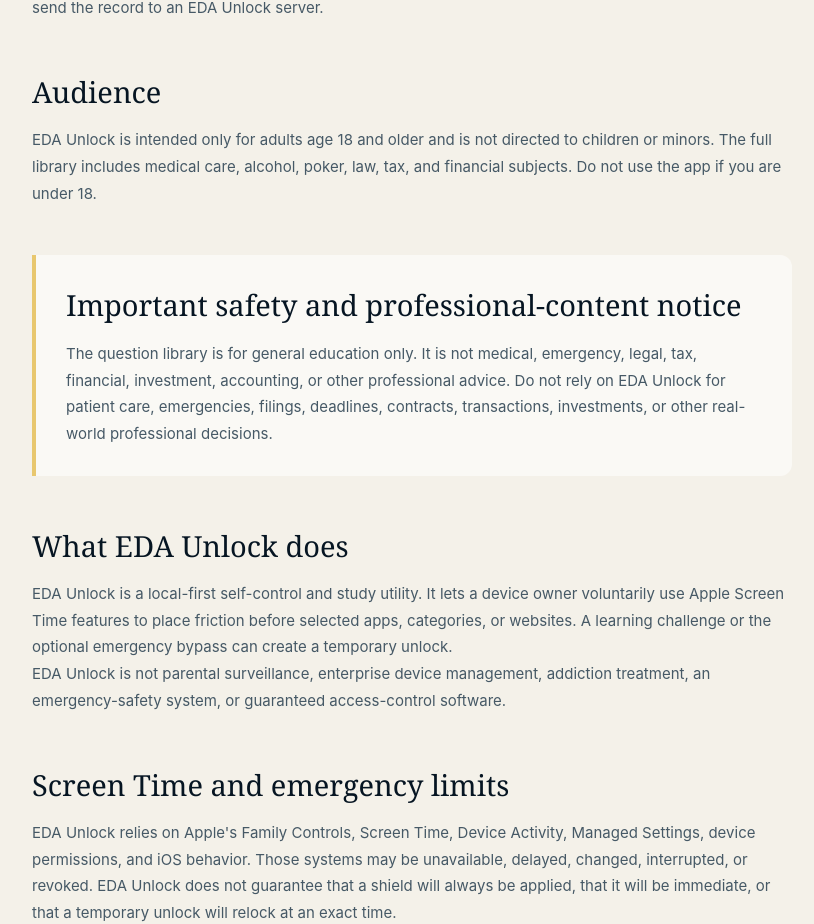
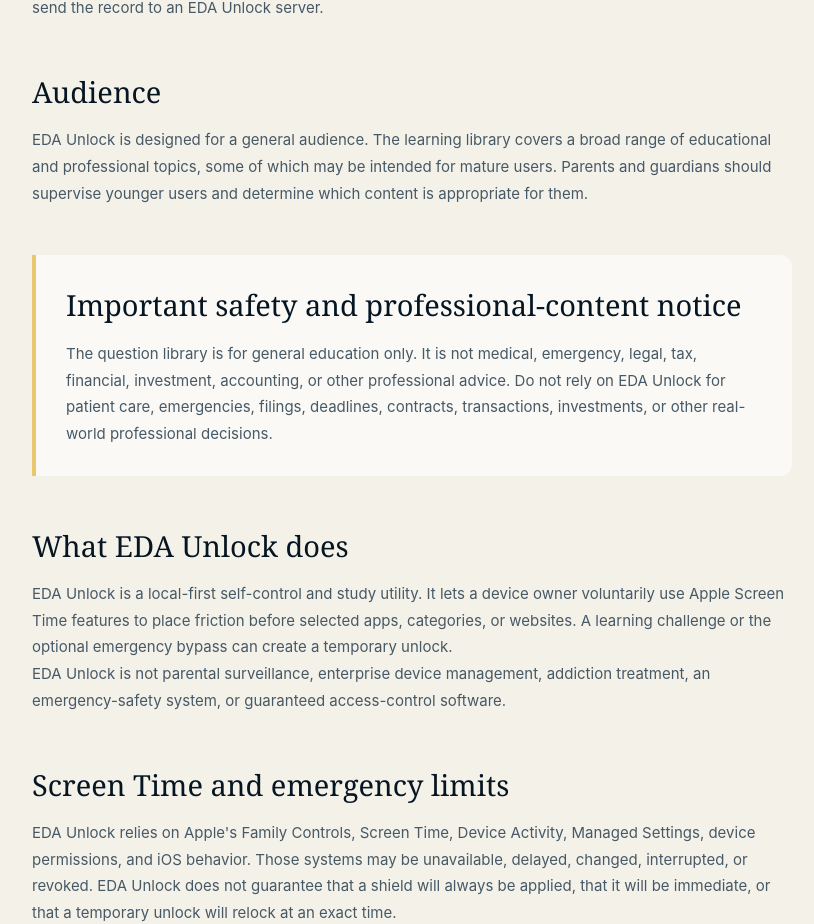
Before and after one commit to ajayers00-cloud/edaunlock.com, a Next.js app in the folder support-site-export/support-site/: page /terms in a window 1280 px wide. Shown: the part 914-1838 px from the top of the page, without its empty margins (333-1147 px from the left). Built offline with nearby package versions, Linux system fonts and the light colour scheme.

Commit message:
Update page.tsx

```diff
--- a/support-site-export/support-site/app/terms/page.tsx
+++ b/support-site-export/support-site/app/terms/page.tsx
@@ -38,7 +38,7 @@
 
           <section>
             <h2>Audience</h2>
-            <p>EDA Unlock is intended only for adults age 18 and older and is not directed to children or minors. The full library includes medical care, alcohol, poker, law, tax, and financial subjects. Do not use the app if you are under 18.</p>
+            <p>EDA Unlock is designed for a general audience. The learning library covers a broad range of educational and professional topics, some of which may be intended for mature users. Parents and guardians should supervise younger users and determine which content is appropriate for them.</p>
           </section>
 
           <section className="terms-notice">
```
